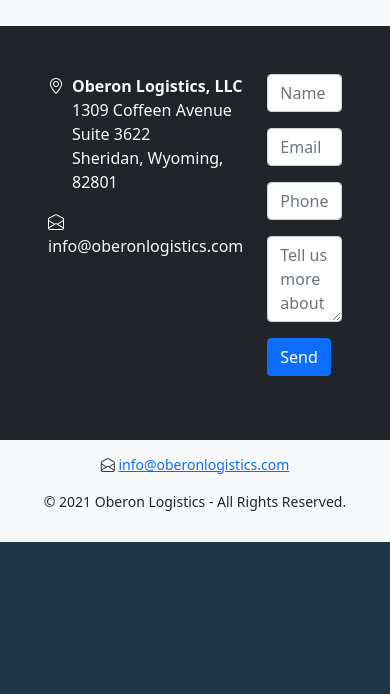
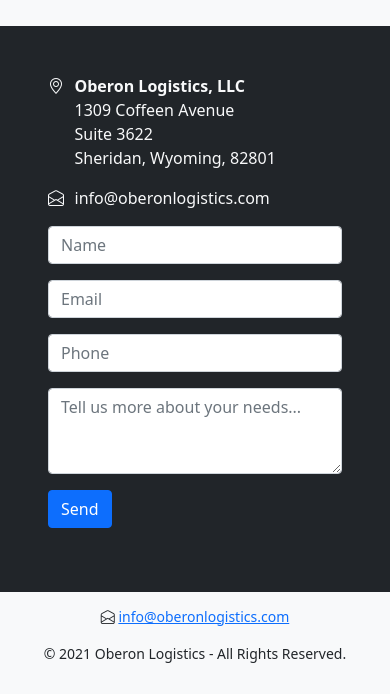
Before and after one commit to oberonsolutions/oberonlogistics-web, a plain HTML site: page public/index.html in a window 390 px wide. Shown: the part 3128-3822 px from the top of the page. Before the commit the page ends 3670 px from the top, so only its background shows below. Drawn offline with nearby package versions, Linux system fonts and the light colour scheme.

Commit message:
fixed contact-us sizing

```diff
--- a/public/index.html
+++ b/public/index.html
@@ -143,7 +143,7 @@
 
   <div id="contact-us" class="content container-fluid bg-dark text-light p-5">
     <div class="row">
-      <div class="col col-lg-3">
+      <div class="col col-12 col-md-5 col-lg-3">
         <div class="row">
           <div class="col col-1">
             <i class="bi-geo-alt"></i>
```
